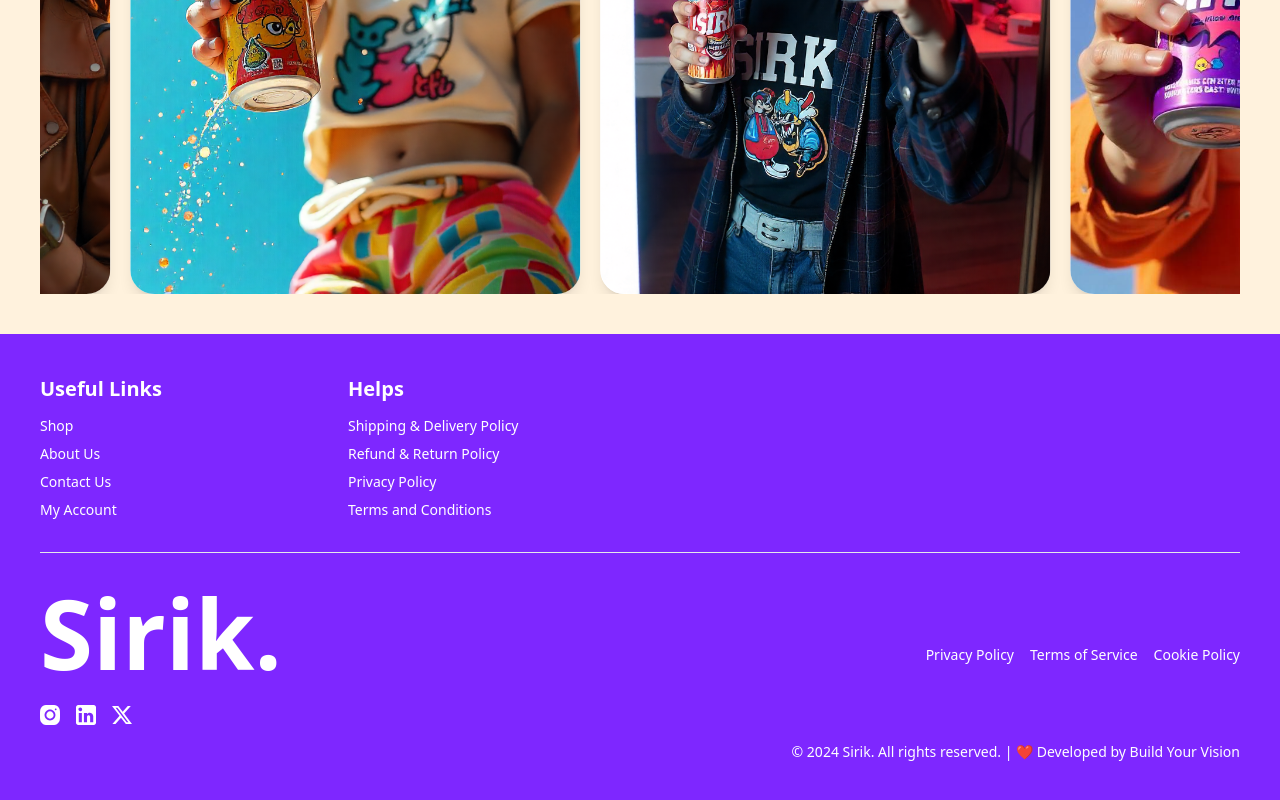
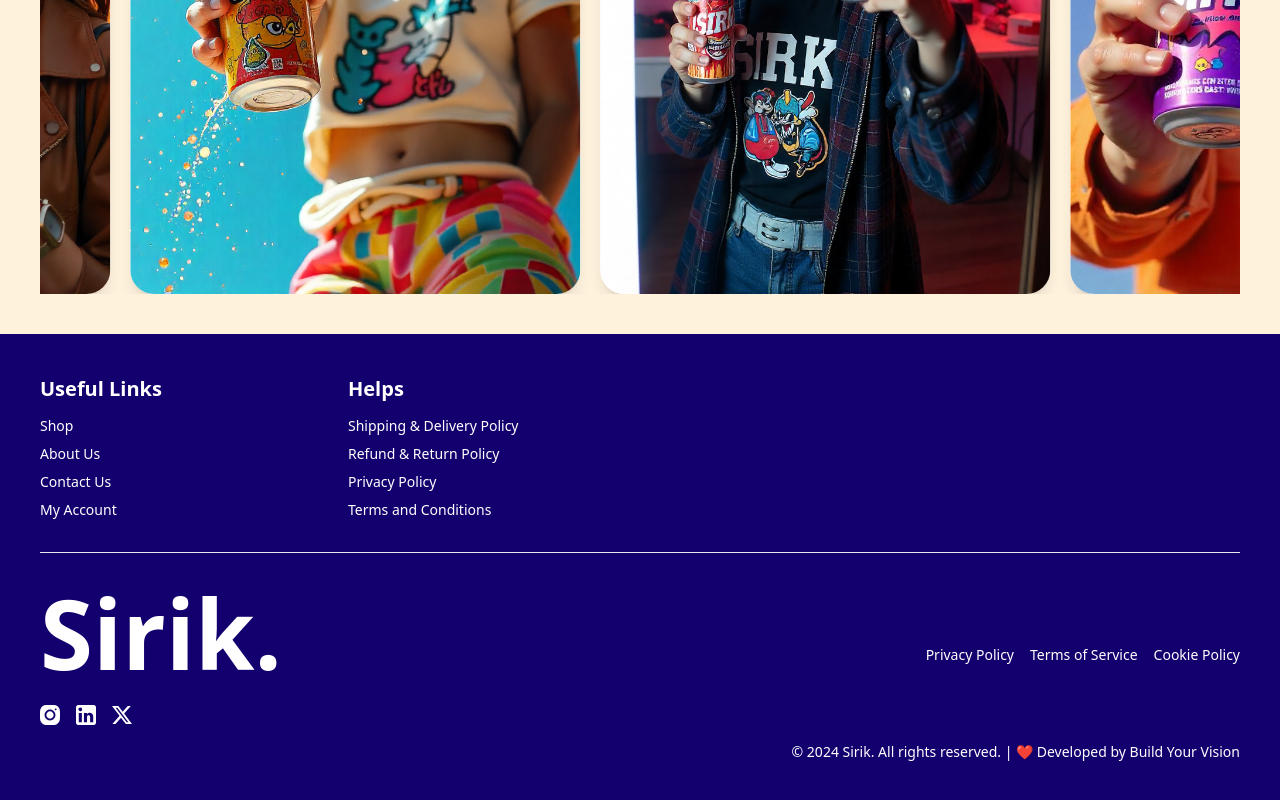
Before and after one commit to Neural-Karthi/Siriki, a React (Vite) app: page / in a window 1280 px wide. Shown: the part 4963-5763 px from the top of the page. Built offline with nearby package versions, Linux system fonts and the light colour scheme.

Commit message:
Update Version

```diff
--- a/src/Pages/ContactForm.jsx
+++ b/src/Pages/ContactForm.jsx
@@ -93,7 +93,7 @@
                 href="mailto:hello@sirikbeverages.com"
                 className="text-[#a589f5] underline"
               >
-                hello@sirikbeverages.com
+                 nboxsirik@gmail.com
               </a>
             </p>
           </div>
--- a/src/Pages/Indexpage.jsx
+++ b/src/Pages/Indexpage.jsx
@@ -219,7 +219,7 @@
 
       <Reviews/>
       <MomentsMovement/>
-      <div className='w-full bg-[#7E27FF]'>
+      <div className='w-full bg-[#13006E]'>
         <Footer/>
       </div>
     </div>
```
